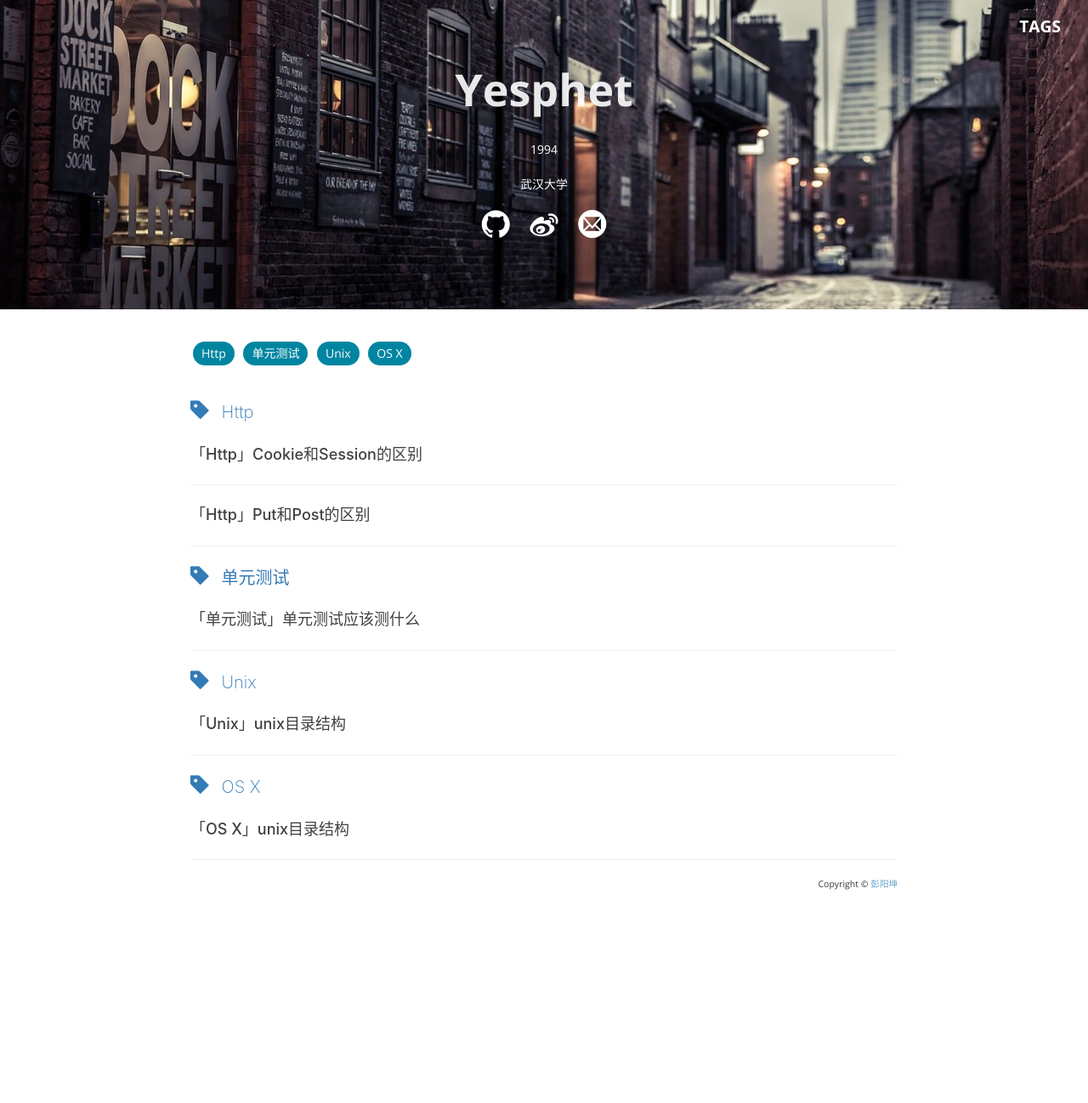
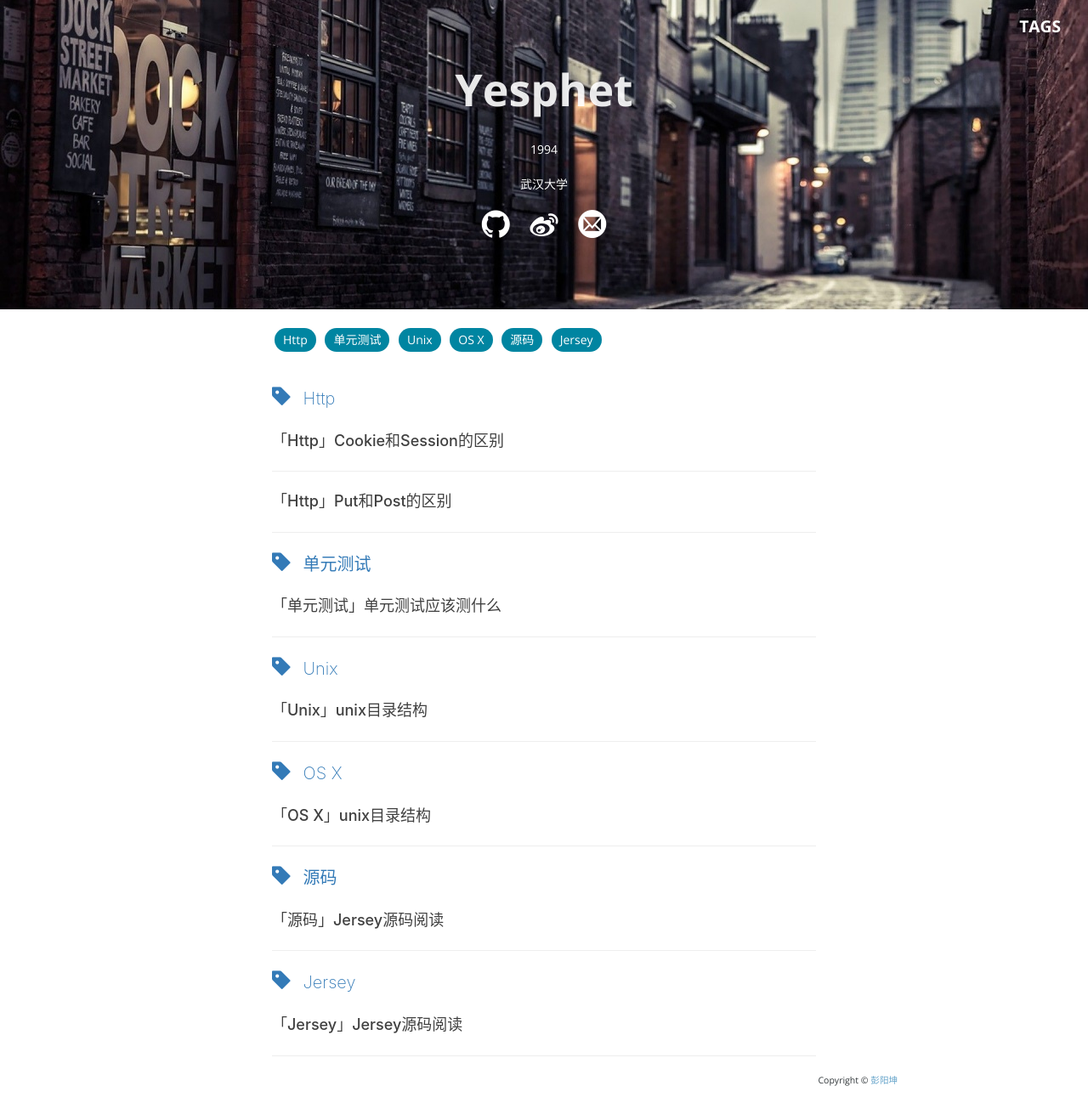
Before and after one commit to Yesphet/Yesphet.github.io, a Jekyll site: the page built from tags.html, in a window 1280 px wide. Shown: the whole page at 85% size. Built offline with Jekyll 4.4.1, drawn with Linux system fonts in a browser that asks for light colours; nearby versions of some CDN libraries; some web fonts are replaced; before the commit the page ends 1068 px from its top, so only the background shows below that.

Commit message:
修改tag页面适配

```diff
--- /dev/null
+++ b/_posts/2016-09-30-Jersey源码阅读.md
@@ -0,0 +1,11 @@
+---
+layout: default
+title: Jersey源码阅读
+tags:
+- 源码
+- Jersey
+---
+
+- 就像一座大山挡在面前，而我要做的，不是翻过山峰，是移平大山。真的是没法也是不能避开啊。
+
+- 还是决定先看spring源码好了，留个坑。原因大概是fork源码后发现源码的包组织看的我有点难受hhhh
--- a/stylesheets/tagstyle.css
+++ b/stylesheets/tagstyle.css
@@ -10,25 +10,25 @@
 }
 
 .tags-cloud {
-	margin: 30px 0;
+	margin: 30px 0rem;
 	padding-top: 1rem;
 }
 
 @media screen and (min-width: 64em) {
-	.tags-padding {
-		padding: 0 6rem;
+	.tag-padding {
+		padding: 0rem 6rem;
 	}
 }
 
 @media screen and (min-width: 42em) and (max-width: 64em) {
-	.main-padding {
-		padding: 0 3rem;
+	.tag-padding {
+		padding: 0rem 3rem;
 	}
 }
 
 @media screen and (max-width: 42em) {
-	.main-padding {
-		padding: 0 1rem;
+	.tag-padding {
+		padding: 0rem 1rem;
 	}
 }
 
```
Also changed, not shown: 1 other file.
